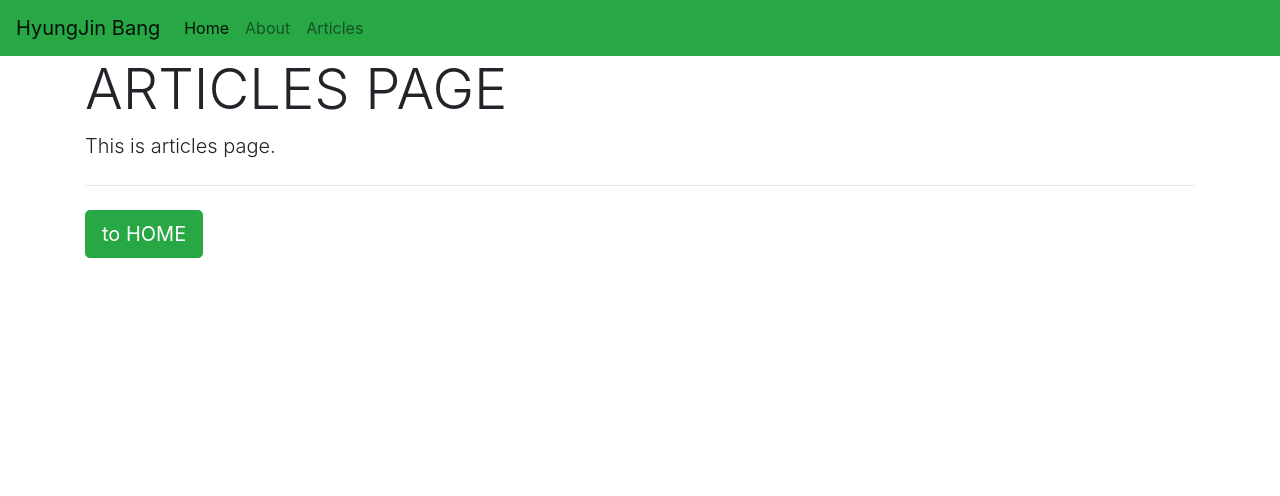
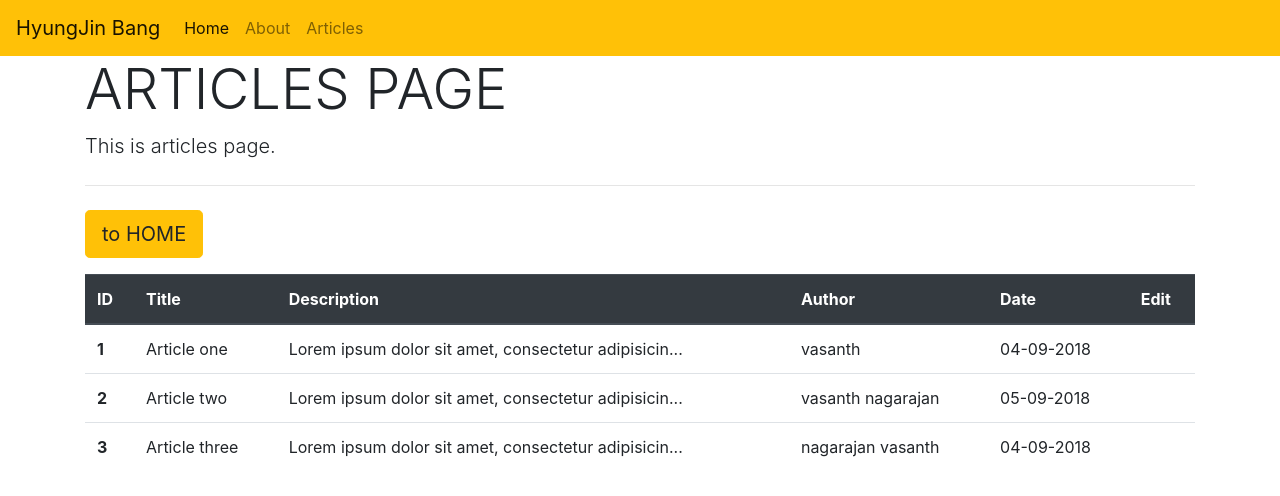
Before and after one commit to Banghyungjin/Flask_Test, a Flask app: page /articles in a window 1280 px wide. Shown: the top 496 px of the page. Run offline with Flask 2, Linux system fonts and the light colour scheme; some libraries are stand-ins or nearby versions.

Commit message:
2021-04-19_06 articles.html for문 추가

```diff
--- a/app.py
+++ b/app.py
@@ -1,4 +1,5 @@
 from flask import Flask, render_template
+from data import Articles
 
 
 app = Flask(__name__)
@@ -16,7 +17,9 @@ def about():
 
 @app.route('/articles')
 def articles():
-    return render_template("articles.html")
+    articles = Articles()
+    #print(articles[0]['title'])
+    return render_template("articles.html", articles = articles)
 
 @app.route('/Question')
 def Qeustion():
--- /dev/null
+++ b/data.py
@@ -0,0 +1,5 @@
+def Articles():
+    articles = [  {  'id': 1,  'title':'Article one',  'body':'Lorem ipsum dolor sit amet, consectetur adipisicing elit, sed do eiusmod tempor incididunt ut labore et dolore magna aliqua. Ut enim ad minim veniam, quis nostrud exercitation ullamco laboris nisi ut aliquip ex ea commodo consequat. Duis aute irure dolor in reprehenderit in voluptate velit esse cillum dolore eu fugiat nulla pariatur. Excepteur sint occaecat cupidatat non proident, sunt in culpa qui officia deserunt mollit anim id est laborum.',  'author':'vasanth',  'create_date':'04-09-2018',  },
+ {  'id': 2,  'title':'Article two',  'body':'Lorem ipsum dolor sit amet, consectetur adipisicing elit, sed do eiusmod tempor incididunt ut labore et dolore magna aliqua. Ut enim ad minim veniam, quis nostrud exercitation ullamco laboris nisi ut aliquip ex ea commodo consequat. Duis aute irure dolor in reprehenderit  in voluptate velit esse cillum dolore eu fugiat nulla pariatur. Excepteur sint occaecat cupidatat non proident, sunt in culpa qui officia deserunt mollit anim id est laborum.',  'author':'vasanth nagarajan',  'create_date':'05-09-2018',  },
+{  'id': 3,  'title':'Article three',  'body':'Lorem ipsum dolor sit amet, consectetur adipisicing elit, sed do eiusmod tempor incididunt ut labore et dolore magna aliqua. Ut enim ad minim veniam, quis nostrud exercitation ullamco laboris nisi ut aliquip ex ea commodo consequat. Duis aute irure dolor in reprehenderit in voluptate velit esse cillum dolore eu fugiat nulla pariatur. Excepteur sint occaecat cupidatat non proident, sunt in culpa qui officia deserunt mollit anim id est laborum.',  'author':'nagarajan vasanth',  'create_date':'04-09-2018',  } ]
+    return articles
--- a/templates/articles.html
+++ b/templates/articles.html
@@ -1,7 +1,33 @@
-{% extends "layouts_green.html" %}
+{% extends "layouts_yellow.html" %}
 {% block body %}
 <h1 class="display-4">ARTICLES PAGE</h1>
 <p class="lead">This is articles page.</p>
 <hr class="my-4">
-<a class="btn btn-success btn-lg" href="/" role="button">to HOME</a>
+<a class="btn btn-warning btn-lg" href="/" role="button">to HOME</a>
+<p></p>
+<table class = "table" style="width:100%">
+    <thead class = "thead-dark">
+        <tr>
+            <th>ID</th>
+            <th>Title</th>
+            <th>Description</th>
+            <th>Author</th>
+            <th>Date</th>
+            <th>Edit</th>
+        </tr>
+    </thead>
+    <tbody>
+        {% for article in articles %}
+        <tr>
+            <th>{{article['id']}}</th>
+            <td>{{article['title']}}</td>
+            <td>{{article['body'][0:50]}}...</td>
+            <td>{{article['author']}}</td>
+            <td>{{article['create_date']}}</td>
+            <td></td>
+        </tr>
+        {% endfor %}
+
+    </tbody>
+  </table>
 {% endblock %}
```
Also changed, not shown: templates/about.html (+3 -4 lines).
